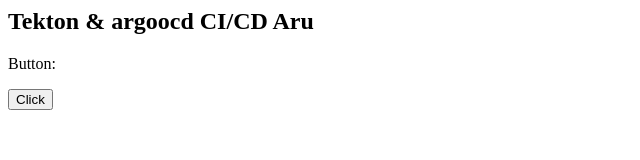
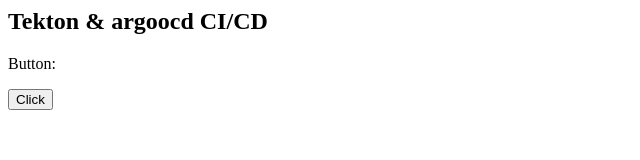
Before and after one commit to arunvel1988/appv1_docker, a plain HTML site: page index.html in a window 1280 px wide. Shown: the full height of the page, 0-640 px from the left. Drawn offline with Linux system fonts and the light colour scheme.

Commit message:
Update index.html

```diff
--- a/index.html
+++ b/index.html
@@ -1,6 +1,6 @@
 <html>
 <body>
-<h2> Tekton & argoocd CI/CD Aru </h2>
+<h2> Tekton & argoocd CI/CD  </h2>
 <p> Button:</p>
 <button>Click</button>
 </body>
```
